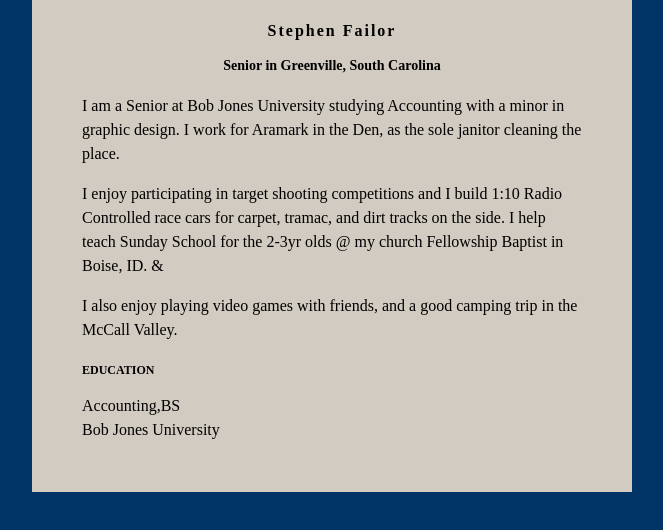
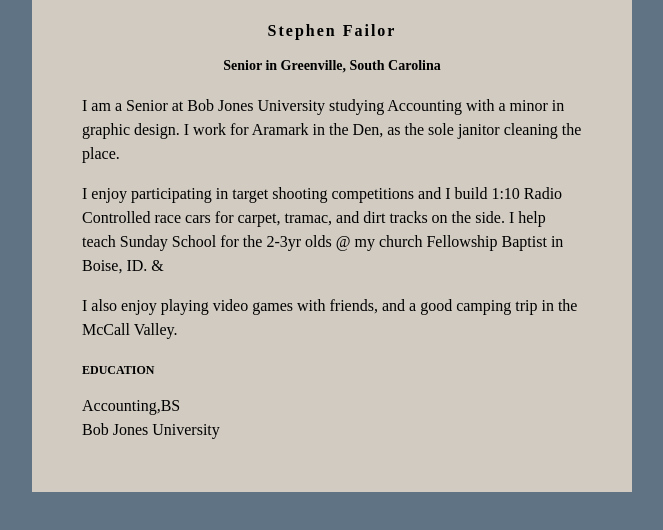
Before and after one commit to sfail976/sfail976.github.io, a plain HTML site: page index.html in a window 1280 px wide. Shown: the whole page, without its empty margins (308-971 px from the left). Drawn offline with Linux system fonts and the light colour scheme.

Commit message:
Update index.html

```diff
--- a/index.html
+++ b/index.html
@@ -2,7 +2,7 @@
 <head>
 <style>
 body {
-    background: #003366;
+    background: #5F7385;
     font-family: Bahnschrift;
 }
 #content {
```
